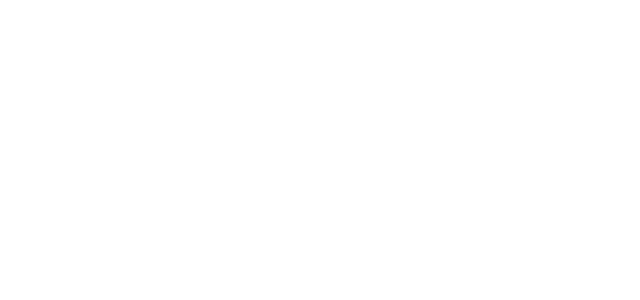
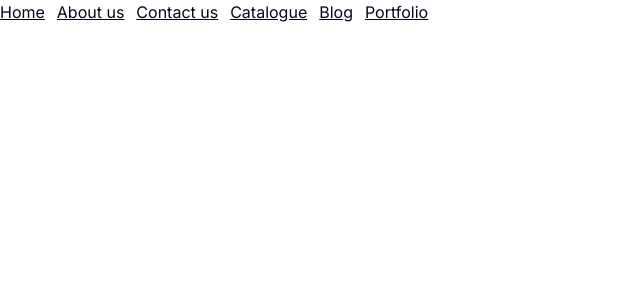
Before and after one commit to Lukyord/Alvis, a Next.js app: page / in a window 1280 px wide. Shown: the top 300 px of the page, without its empty margins (0-640 px from the left). Built offline with nearby package versions, Linux system fonts and the light colour scheme.

Commit message:
🍕 add mock navbar

```diff
--- a/src/app/layout.tsx
+++ b/src/app/layout.tsx
@@ -1,22 +1,26 @@
-import type { Metadata } from "next";
-import { Inter } from "next/font/google";
-import "./globals.css";
+import type { Metadata } from "next"
+import { Inter } from "next/font/google"
+import "./globals.css"
+import Navbar from "@/components/common/Navbar"
 
-const inter = Inter({ subsets: ["latin"] });
+const inter = Inter({ subsets: ["latin"] })
 
 export const metadata: Metadata = {
   title: "Create Next App",
   description: "Generated by create next app",
-};
+}
 
 export default function RootLayout({
   children,
 }: Readonly<{
-  children: React.ReactNode;
+  children: React.ReactNode
 }>) {
   return (
     <html lang="en">
-      <body className={inter.className}>{children}</body>
+      <body className={inter.className}>
+        <Navbar />
+        {children}
+      </body>
     </html>
-  );
+  )
 }
--- /dev/null
+++ b/src/components/common/Navbar.tsx
@@ -0,0 +1,44 @@
+import React from "react"
+
+const links = [
+  {
+    name: "Home",
+    url: "/",
+  },
+  {
+    name: "About us",
+    url: "/about-us",
+  },
+  {
+    name: "Contact us",
+    url: "/contact-us",
+  },
+  {
+    name: "Catalogue",
+    url: "/catalogue",
+  },
+  {
+    name: "Blog",
+    url: "/blog",
+  },
+  {
+    name: "Portfolio",
+    url: "/portfolio",
+  },
+]
+
+export default function Navbar() {
+  return (
+    <div>
+      <ul className="flex gap-3">
+        {links.map((link, index) => (
+          <li key={index}>
+            <a href={link.url} className="underline">
+              {link.name}
+            </a>
+          </li>
+        ))}
+      </ul>
+    </div>
+  )
+}
```
